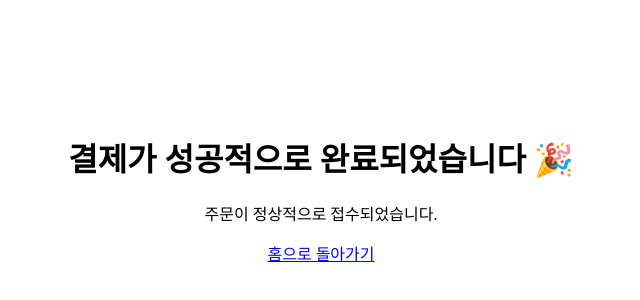
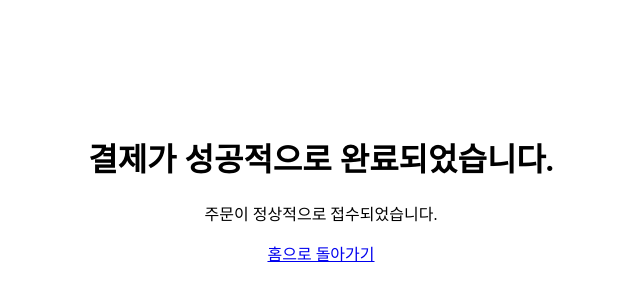
Before and after one commit to zzoonsang/toss-widget-demo, a plain HTML site: page success.html in a window 1280 px wide. Shown: the part 66-366 px from the top of the page, without its empty margins (319-959 px from the left). Drawn offline with Linux system fonts and the light colour scheme.

Commit message:
Update success.html

```diff
--- a/success.html
+++ b/success.html
@@ -5,7 +5,7 @@
     <title>결제 성공</title>
   </head>
   <body style="text-align:center; margin-top:200px;">
-    <h1>결제가 성공적으로 완료되었습니다 🎉</h1>
+    <h1>결제가 성공적으로 완료되었습니다.</h1>
     <p>주문이 정상적으로 접수되었습니다.</p>
     <a href="/">홈으로 돌아가기</a>
   </body>
```
